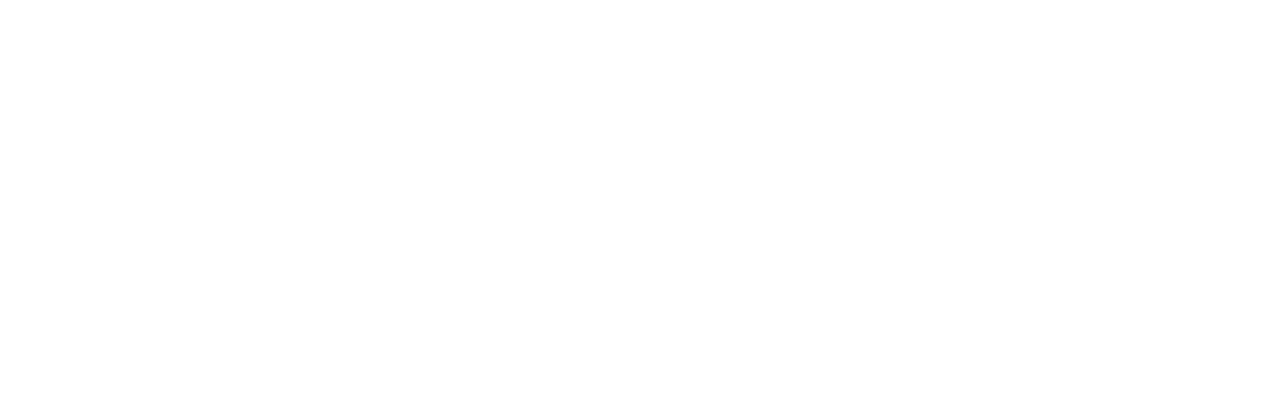
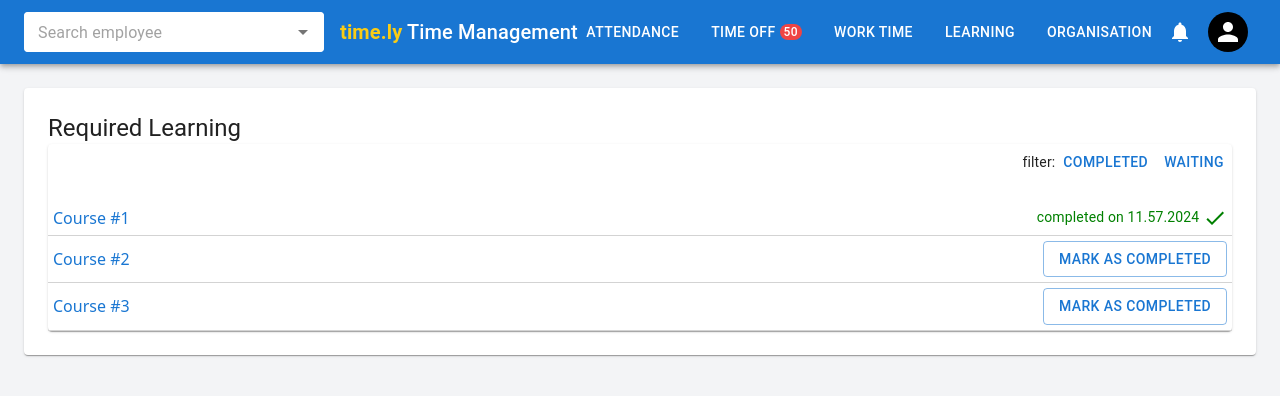
Before and after one commit to tobias-le/hr-app-frontend, a React (Create React App) app: page /learning in a window 1280 px wide. Before the commit this address had no page. Shown: the top 396 px of the page. Built offline with nearby package versions, Linux system fonts and the light colour scheme; no server answers.

Commit message:
added pages & diplaying of learning courses

```diff
--- a/src/App.tsx
+++ b/src/App.tsx
@@ -5,6 +5,8 @@
 import TimeOff from "./pages/TimeOff";
 import EmployeeDetailsForm from "./pages/EmployeeDetailsForm";
 import GlobalSnackbar from "./components/GlobalSnackbar";
+import OrganisationStructure from "./pages/OrganisationStructure";
+import Learning from "./pages/Learning";
 
 const App: React.FC = () => {
   return (
@@ -14,6 +16,8 @@
         <Route path="/work-time" element={<WorkTime />} />
         <Route path="/time-off" element={<TimeOff />} />
         <Route path="/employee-details" element={<EmployeeDetailsForm />} />
+          <Route path="/organisation" element={<OrganisationStructure />} />
+          <Route path="/learning" element={<Learning />} />
       </Routes>
       <GlobalSnackbar />
     </Router>
--- /dev/null
+++ b/src/components/CourseEntry.tsx
@@ -0,0 +1,27 @@
+import {Course} from "../types/learning";
+import {Box, Button, Icon, Typography, Link} from "@mui/material";
+import CheckIcon from '@mui/icons-material/Check';
+import {format} from "date-fns";
+interface CourseEntryProps {
+    course: Course
+}
+
+const CourseEntry = ({course}: CourseEntryProps) => {
+    return (
+        <Box sx={{borderBottom: "1px solid lightgray", padding:"5px", display: "flex", flexDirection: "row", justifyContent: "space-between",alignItems:"center"}}>
+            <Link underline="hover">
+                <a href={course.link} target="_blank" rel="noreferrer">Course #{course.id}</a>
+            </Link>
+            {course.completionDate?
+                <Typography variant="body2" sx={{color:"green"}}>
+                    completed on {format(course.completionDate,"dd.mm.yyyy")} <CheckIcon/>
+                </Typography> :
+                <Button variant="outlined">
+                    Mark as completed
+                </Button>
+            }
+        </Box>
+    )
+}
+
+export default CourseEntry;
--- a/src/components/Header.tsx
+++ b/src/components/Header.tsx
@@ -106,6 +106,24 @@
           >
             Work Time
           </Button>
+          <Button
+              color="inherit"
+              className="text-yellow-400"
+              component={Link}
+              to="/learning"
+              data-testid="work-time-link"
+          >
+            Learning
+          </Button>
+          <Button
+              color="inherit"
+              className="text-yellow-400"
+              component={Link}
+              to="/organisation"
+              data-testid="work-time-link"
+          >
+            Organisation
+          </Button>
         </div>
         <IconButton color="inherit" data-testid="notifications-button">
           <Notifications />
--- /dev/null
+++ b/src/pages/Learning.tsx
@@ -0,0 +1,103 @@
+import Header from "../components/Header";
+import {Box, Button, Paper, TextField, Typography} from "@mui/material";
+import React, {useEffect, useState} from "react";
+import {Course} from "../types/learning";
+import CourseEntry from "../components/CourseEntry";
+
+const Learning :React.FC = () => {
+    const [filter, setFilter] = useState<string>("");
+    const [courses, setCourses] = useState<Course[]>([]);
+
+    const updateFilter = (event : React.MouseEvent) => {
+        if (event.currentTarget.id === filter) {
+            setFilter("");
+        } else {
+            setFilter(event.currentTarget.id);
+        }
+    }
+
+    useEffect(() => {
+        const fetchCourses = () => {
+            //api call to be done here
+
+            const mockedCourses: Course[] = [
+                {
+                    id:1,
+                    link:"https://seznam.cz",
+                    completionDate:new Date(),
+                },
+                {
+                    id:2,
+                    link:"https://google.com",
+                    completionDate:null,
+                },
+                {
+                    id:3,
+                    link:"https://youtube.com",
+                    completionDate:null,
+                },
+            ]
+
+            setCourses(mockedCourses);
+        }
+        fetchCourses();
+    }, []);
+
+
+    return (
+        <div
+            className="flex flex-col h-screen bg-gray-100"
+            data-testid="learning-container"
+        >
+            <Header/>
+            <Box className="flex-grow p-6">
+                <Paper className="p-6">
+                    <Typography
+                        variant="h5"
+                        className="font-bold mb-6"
+                        data-testid="learning-title"
+                    >
+                        Required Learning
+                    </Typography>
+
+                    <Paper>
+                        <>
+                        {/*filter buttons*/}
+                        <Box sx={{display: "flex", flexDirection: "row", justifyContent: "flex-end", alignItems:"center", marginBottom:"20px"}}>
+                            <Typography variant="body2">filter:</Typography>
+
+                            <Button id="complete" onClick={updateFilter} variant={filter==="complete"? "contained" : "text"}>
+                                Completed
+                            </Button>
+
+                            <Button id="waiting" onClick={updateFilter} variant={filter==="waiting"? "contained" : "text"}>
+                                Waiting
+                            </Button>
+
+                        </Box>
+                        {
+                            courses.filter(course => {
+                                    if (filter==="complete") {
+                                        return course.completionDate !==null;
+                                    }
+                                    if (filter==="waiting") {
+                                        return course.completionDate === null;
+                                    }
+                                    return true;
+                                }
+                            ).map(course =>
+                            {
+                                return <CourseEntry course={course}/>
+                            }
+                            )
+                        }
+                        </>
+                    </Paper>
+
+                </Paper>
+            </Box>
+        </div>
+    );
+}
+
+export default Learning;
--- /dev/null
+++ b/src/pages/OrganisationStructure.tsx
@@ -0,0 +1,27 @@
+import Header from "../components/Header";
+import {Box, Paper, Typography} from "@mui/material";
+import React from "react";
+
+const OrganisationStructure : React.FC = () => {
+    return (
+        <div
+            className="flex flex-col h-screen bg-gray-100"
+            data-testid="learning-container"
+        >
+            <Header/>
+            <Box className="flex-grow p-6">
+                <Paper className="p-6">
+                    <Typography
+                        variant="h5"
+                        className="font-bold mb-6"
+                        data-testid="organisationalstructure-title"
+                    >
+                        Organisational Structure
+                    </Typography>
+                </Paper>
+            </Box>
+        </div>
+    );
+}
+
+export default OrganisationStructure;
--- /dev/null
+++ b/src/types/learning.ts
@@ -0,0 +1,5 @@
+export interface Course {
+    id: number;
+    link:string;
+    completionDate: Date | null
+}
```
